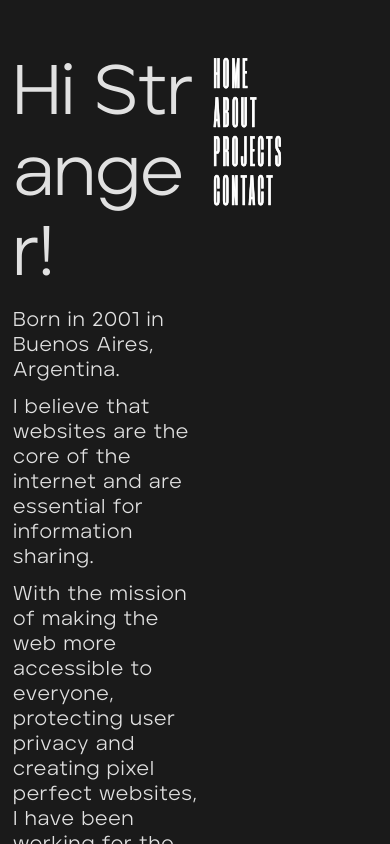
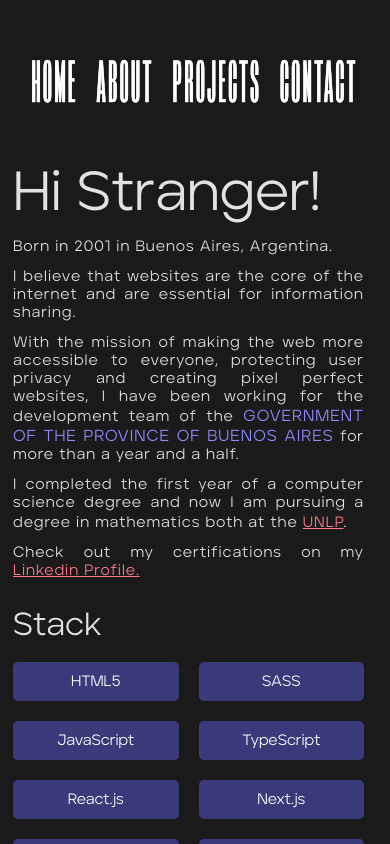
Before and after one commit to JordiBustos/portfolio, a React (Vite) app: page /about in a window 390 px wide. Built offline with nearby package versions, Linux system fonts and the light colour scheme.

Commit message:
Make all responsive :D

```diff
--- a/src/components/about/About.jsx
+++ b/src/components/about/About.jsx
@@ -1,12 +1,23 @@
 import "./about.css";
 import { motion } from "framer-motion";
+import { useRef } from "react";
 
 const About = () => {
+  const windowSize = useRef([window.innerWidth, window.innerHeight]);
+  let width;
+  if (windowSize.current[0] < 800 ) {
+    width = "90%";
+  } else if (windowSize.current[0] < 1300) {
+    width = "65vw";
+  } else if (windowSize.current[0] < 2000) {
+    width = "calc(50vw - 3.33333334vw)";
+  }
+
   return (
     <motion.div
       className="about"
       initial={{ width: 0 }}
-      animate={{ width: "100%" }}
+      animate={{ width: width }}
       exit={{ x: "-100vw", transition: { duration: 1}}}
     >
       <h1 aria-label="Hi Stranger!">
--- a/src/components/about/about.css
+++ b/src/components/about/about.css
@@ -1,45 +1,173 @@
 .about {
   grid-column: 1 / 2;
   grid-row: 1;
-    font-family: 'Aventa', sans-serif;
+  font-family: "Aventa", sans-serif;
 }
 .about h1 {
-    font-size:7rem;
-    line-height:1.15;
+  font-size: 7rem;
+  line-height: 1.15;
 }
 .about h2 {
-    font-size:1.5vw;
-    line-height:1.15;
+  font-size: 1.5vw;
+  line-height: 1.15;
 }
-.about h2 span, .about p span {
-    color:rgb(140, 140, 255);
+.about h2 span,
+.about p span {
+  color: rgb(140, 140, 255);
   text-transform: uppercase;
 }
 .about p span {
-    font-size:2.2rem;
+  font-size: 2.2rem;
 }
 .about p {
-    font-size:2rem;
+  font-size: 2rem;
   letter-spacing: 1px;
-    margin-top:1.2rem;
+  margin-top: 1.2rem;
   line-height: normal;
 }
 .about h3 {
-    font-size:4rem;
-    margin-top:3rem;
+  font-size: 4rem;
+  margin-top: 3rem;
 }
 .stackContainer {
-    display:flex;
-    flex-wrap:wrap;
-    gap:2rem;
-    margin-top:2rem;
+  display: grid;
+  grid-template-columns: repeat(4, 1fr);
+  grid-template-rows: auto;
+  gap: 2rem;
+  margin-top: 2rem;
 }
 .stackContainer span {
-    color:white;
-    font-size:1.6rem;
-    background-color: #3A3A7B;
-    flex-basis:calc(25% - 4rem);
-    padding:1.2rem;
+  color: white;
+  font-size: 1.6rem;
+  background-color: #3a3a7b;
+  flex-basis: calc(25% - 4rem);
+  padding: 1.2rem;
   text-align: center;
   border-radius: 5px;
 }
+
+@media (max-width: 1400px) {
+  .about h1 {
+    font-size: 5.5rem;
+  }
+  .about h2 {
+    font-size: 1.8vw;
+  }
+  .about p {
+    font-size: 1.5rem;
+  }
+  .about p span {
+    font-size: 1.6rem;
+  }
+  .about h3 {
+    font-size: 3.2rem;
+  }
+}
+
+@media (max-width: 1300px) {
+  .about {
+    grid-column: 1/3;
+  }
+  .about h1 {
+    font-size: 6rem;
+  }
+  .about h2 {
+    font-size: 1.8vw;
+  }
+  .about p {
+    font-size: 1.6rem;
+  }
+  .about p span {
+    font-size: 2rem;
+  }
+  .about h3 {
+    font-size: 4rem;
+  }
+  .stackContainer span {
+    font-size: 1.6rem;
+  }
+}
+
+@media (max-width: 1200px) {
+  .about h1 {
+    font-size: 5.5rem;
+  }
+  .about h2 {
+    font-size: 1.8vw;
+  }
+  .about p {
+    font-size: 1.5rem;
+  }
+  .about p span {
+    font-size: 1.6rem;
+  }
+  .about h3 {
+    font-size: 3.2rem;
+  }
+  .stackContainer span {
+    font-size: 1.5rem;
+  }
+}
+
+@media (max-width: 800px) {
+  .about {
+    grid-column: 1 / 4;
+    grid-row: 2;
+  }
+  .stackContainer {
+    margin-bottom: 5rem;
+  }
+}
+
+@media (max-width:650px) {
+  .stackContainer {
+    grid-template-columns: repeat(3, 1fr);
+  }
+}
+
+@media (max-width:500px) {
+  .stackContainer {
+    grid-template-columns: repeat(2, 1fr);
+  }
+}
+
+@media (min-width: 1400px) and (max-width: 1600px) {
+  .about h1 {
+    font-size: 6rem;
+  }
+  .about h2 {
+    font-size: 1.2vw;
+  }
+  .about p {
+    font-size: 1.6rem;
+  }
+  .about p span {
+    font-size: 1.8rem;
+  }
+  .about h3 {
+    font-size: 3.5rem;
+  }
+  .stackContainer span {
+    font-size: 1.4rem;
+  }
+}
+@media (min-width: 1600px) {
+  .about h1 {
+    font-size: 6.5rem;
+  }
+  .about h2 {
+    font-size: 1.4vw;
+  }
+  .about p {
+    font-size: 1.8rem;
+  }
+  .about p span {
+    font-size: 2rem;
+  }
+  .about h3 {
+    font-size: 3.8rem;
+  }
+  .stackContainer span {
+    font-size: 1.5rem;
+  }
+}
--- a/src/components/footer/Footer.jsx
+++ b/src/components/footer/Footer.jsx
@@ -5,7 +5,7 @@ import mail from "../../assets/mail.svg";
 
 const Footer = () => {
     return (
-        <div class="socialContainer">
+        <div className="socialContainer">
         <ul id="socialMedia">
           <li>
             <a href="https://github.com/JordiBustos"
--- a/src/components/footer/footer.css
+++ b/src/components/footer/footer.css
@@ -29,3 +29,56 @@
 #socialMedia li img:hover {
     filter: invert(60%)
 }
+
+@media (max-width:1600px) {
+    .socialContainer {
+        align-self: end;
+    }
+}
+
+@media (max-width: 1300px) {
+    .socialContainer {
+        grid-column: 1 / 4;
+    }
+}
+
+@media (max-width:810px) {
+    .socialContainer {
+        text-align: start;
+    }
+    #socialMedia li:nth-child(4) {
+        margin-left: 25%;
+    }
+    #socialMedia li:nth-child(5) {
+        margin-right: 2.5rem;
+    }
+}
+
+@media (max-width:650px) {
+    #socialMedia li:nth-child(4) {
+        margin-left: 15%;
+    }
+    #socialMedia li:nth-child(5) {
+        margin-right: 2.5rem;
+    }
+}
+
+@media (max-width:550px) {
+    #socialMedia li:nth-child(4) {
+        margin-left: 10%;
+        font-size:1rem
+    }
+    #socialMedia li:nth-child(5) {
+        margin-right:0rem;
+        font-size:1rem;
+    }
+}
+
+@media (max-width:400px) {
+    #socialMedia li:nth-child(4) {
+        margin-left: 2%;
+    }
+    #socialMedia li:nth-child(5) {
+        margin-right:2rem;
+    }
+}
--- a/src/components/main/Main.jsx
+++ b/src/components/main/Main.jsx
@@ -1,11 +1,21 @@
 import "./main.css";
 import { motion } from "framer-motion";
+import { useRef } from "react";
 
 const Main = () => {
+  const windowSize = useRef([window.innerWidth, window.innerHeight]);
+  let width;
+  if (windowSize.current[0] < 800) {
+    width = "90%";
+  } else if (windowSize.current[0] < 1300) {
+    width = "65vw";
+  } else if (windowSize.current[0] < 2000) {
+    width = "calc(50vw - 3.33333334vw)";
+  }
   return (
     <motion.div
       initial={{ width: 0 }}
-      animate={{ width: "100%" }}
+      animate={{ width: width }}
       exit={{ x: "-100vw", transition: { duration: 1 } }}
       id="leftText"
     >
@@ -140,6 +150,8 @@ const Main = () => {
           </span>
         </h3>
       </div>
+
+      <h2 className="secondTitle">Lets build the web together.</h2>
       <a
         title="Go to my LinkedIn profile"
         aria-label="Go to my LinkedIn profile"
--- a/src/components/main/main.css
+++ b/src/components/main/main.css
@@ -7,6 +7,7 @@
     display: flex;
     flex-direction: column;
     gap:25%;
+    padding: calc(6.66667vh - 0.5vw) 3.3333333333vw 0;
 }
 .mainText {
     display:flex;
@@ -35,3 +36,60 @@
 #verticalText:hover {
     transform: rotate(270deg);
 }
+.secondTitle {
+    color: rgb(140, 140, 255);
+    font-size:1.8rem;
+}
+@media (max-width:1300px) {
+    #leftText {
+        gap: 10%;
+        grid-column: 1 / 3;
+    }
+    .name, .thirdLine, .role {
+        font-size: 4.2vw;
+    }
+    #verticalText {
+        font-size: 2.2rem;
+        margin-left:2rem;
+    }
+}
+
+@media (max-width:1000px) {
+    #leftText {
+        gap: 0;
+        justify-content: space-around;
+    }
+    .name, .thirdLine, .role {
+        font-size: 4.7vw;
+    }
+    #verticalText {
+        font-size: 2.2rem;
+    }
+}
+
+@media (max-width:800px) {
+    #leftText {
+        grid-column: 1 / 4;
+        grid-row: 2;
+        gap:0;
+        padding-top:0;
+    }
+    #verticalText {
+        display:none;
+    }
+}
+
+@media (max-width:600px) {
+    #leftText {
+        grid-column: 1 / 4;
+        grid-row: 2;
+        gap:0;
+        padding-top:0;
+    }
+    #verticalText {
+        display:none;
+    }
+    .name, .thirdLine, .role {
+        font-size: 5.5vw;
+    }
+}
--- a/src/components/navbar/navbar.css
+++ b/src/components/navbar/navbar.css
@@ -44,3 +44,58 @@ nav {
   cursor: pointer;
   color: transparent;
 }
+
+@media (max-width:1400px) {
+  [class*="text-stroke-fill-"] {
+    font-size: 11.5vw;
+  }
+}
+
+@media (max-width:1300px) {
+  #navWrapper {
+    align-items: center;
+  }
+  nav {
+    grid-column: 3 / 4;
+  }
+  [class*="text-stroke-fill-"] {
+    font-size: 12vw;
+  }
+}
+
+@media (max-width:1200px) {
+  [class*="text-stroke-fill-"] {
+    font-size: 14vw;
+  }
+}
+
+@media (max-width:1100px) {
+  #navWrapper {
+    height:100%;
+    justify-content: center;
+  }
+}
+
+@media (max-width:800px) {
+  nav {
+    grid-column: 1 / 4;
+    grid-row: 1;
+  }
+  #navWrapper {
+    flex-direction: row;
+    justify-content: space-evenly;
+    align-items: start;
+  }
+}
+
+@media (min-width:1400px) and (max-width:1600px) {
+  [class*="text-stroke-fill-"] {
+    font-size: 11vw;
+  }
+}
+
+@media (min-width:1600px) and (max-width:1700px) {
+  [class*="text-stroke-fill-"] {
+    font-size: 10.5vw;
+  }
+}
--- a/src/components/projects/Projects.jsx
+++ b/src/components/projects/Projects.jsx
@@ -2,19 +2,30 @@ import { motion } from "framer-motion";
 import "./projects.css";
 import Project from "./Project";
 import { projects } from "./projectsList.js"
+import { useRef } from "react";
 
 const Projects = () => {
+  const windowSize = useRef([window.innerWidth, window.innerHeight]);
+  let width;
+  if (windowSize.current[0] < 800 ) {
+    width = "90%";
+  } else if (windowSize.current[0] < 1300) {
+    width = "65vw";
+  } else if (windowSize.current[0] < 2000) {
+    width = "50vw";
+  }
   return (
     <motion.div
       className="projects"
       initial={{ width: 0 }}
-      animate={{ width: "100%" }}
+      animate={{ width: width }}
       exit={{ x: "-100vw", transition: { duration: 1 } }}
     >
       <div className="projectsContainer">
         <ul>
           {projects.map((project) => (
             <Project
+              key={project.title}
               title={project.title}
               accesibility={project.accesibility}
               date={project.date}
--- a/src/components/projects/projectsList.js
+++ b/src/components/projects/projectsList.js
@@ -1,4 +1,11 @@
 export const projects = [
+  {
+    title: "Posgrados de la Provincia",
+    accesibility: "",
+    date: "2023 (In progress)",
+    language: "Drupal",
+    link: false,
+  },
   {
     title: "Buenos Aires Crea",
     accesibility: "Go to Buenos Aires Crea website",
@@ -19,13 +26,6 @@ export const projects = [
     date: "2022 (contributed)",
     language: "Drupal",
     link: "https://agendaparticipativa.gba.gob.ar/",
-  },
-  {
-    title: "Sitio de promoción de Posgrados de la Provincia",
-    accesibility: "",
-    date: "2023 (In progress)",
-    language: "Drupal",
-    link: false,
   },
   {
     title: "Qunitas",
--- a/src/index.css
+++ b/src/index.css
@@ -22,6 +22,7 @@ body {
   padding: 0;
   background-color: #1a1a1a;
   overflow-y: hidden;
+  text-align: justify;
 }
 
 body {
@@ -67,15 +68,15 @@ h1 {
   grid-template-rows: auto;
   gap: 3%;
 }
-
-#leftText,
 nav,
-.about,
-.projects {
+.about {
   padding: calc(6.66667vh - 0.5vw) 3.3333333333vw 0;
 }
 #socialMedia {
   padding: 0 3.3333333333vw 0;
+}
+.projects {
+  padding-right:0;
 }
 a {
   color: #ff7987;
@@ -100,6 +101,21 @@ a:hover {
 }
 .noUppercase {
   text-transform: none;
+}
+
+@media (max-width:800px) {
+  body {
+    overflow-y: scroll;
+  }
+  .App {
+    gap:0;
+  }
+}
+
+@media (max-width:1300px) {
+  .App {
+    grid-template-columns: repeat(3, 1fr);
+  }
 }
 
 @keyframes rubberBand {
```
Also changed, not shown: src/components/projects/projects.css (+82 -1 lines). Lines whose indentation alone changed are shown as unchanged.
